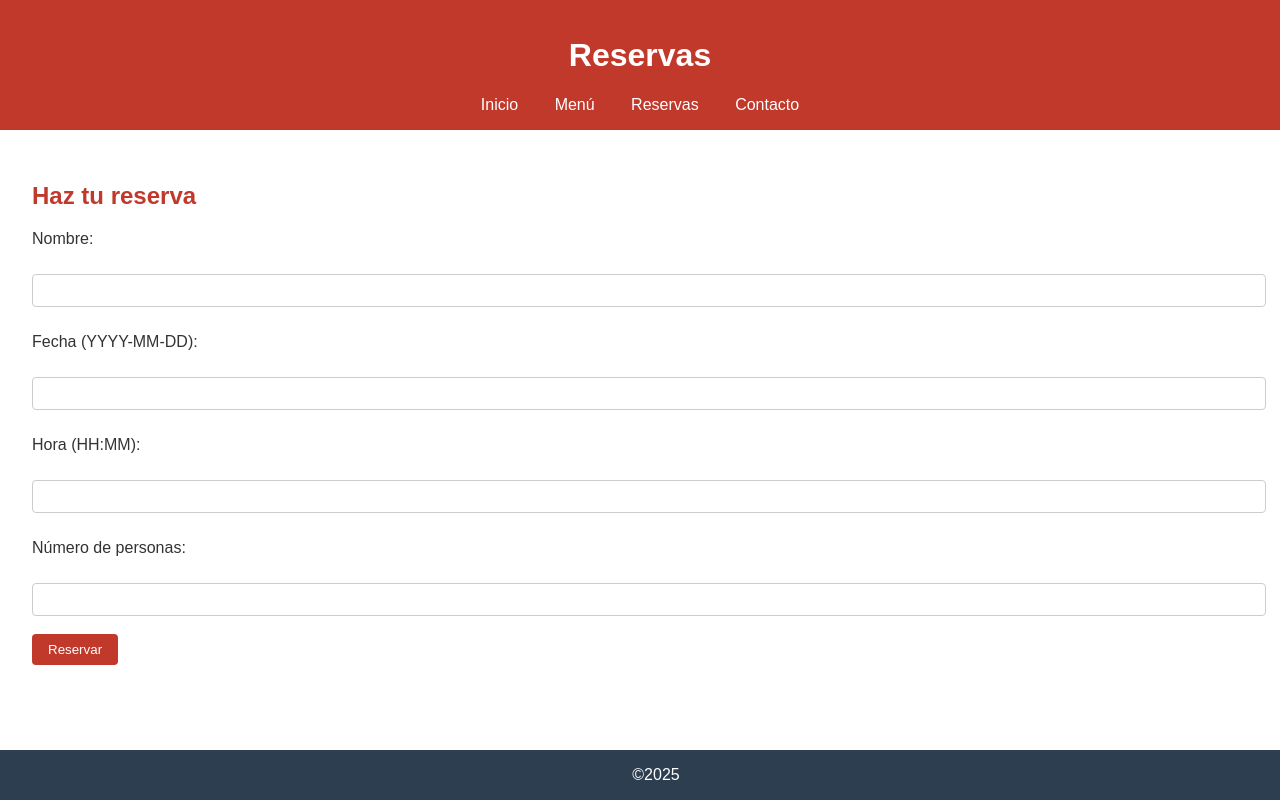
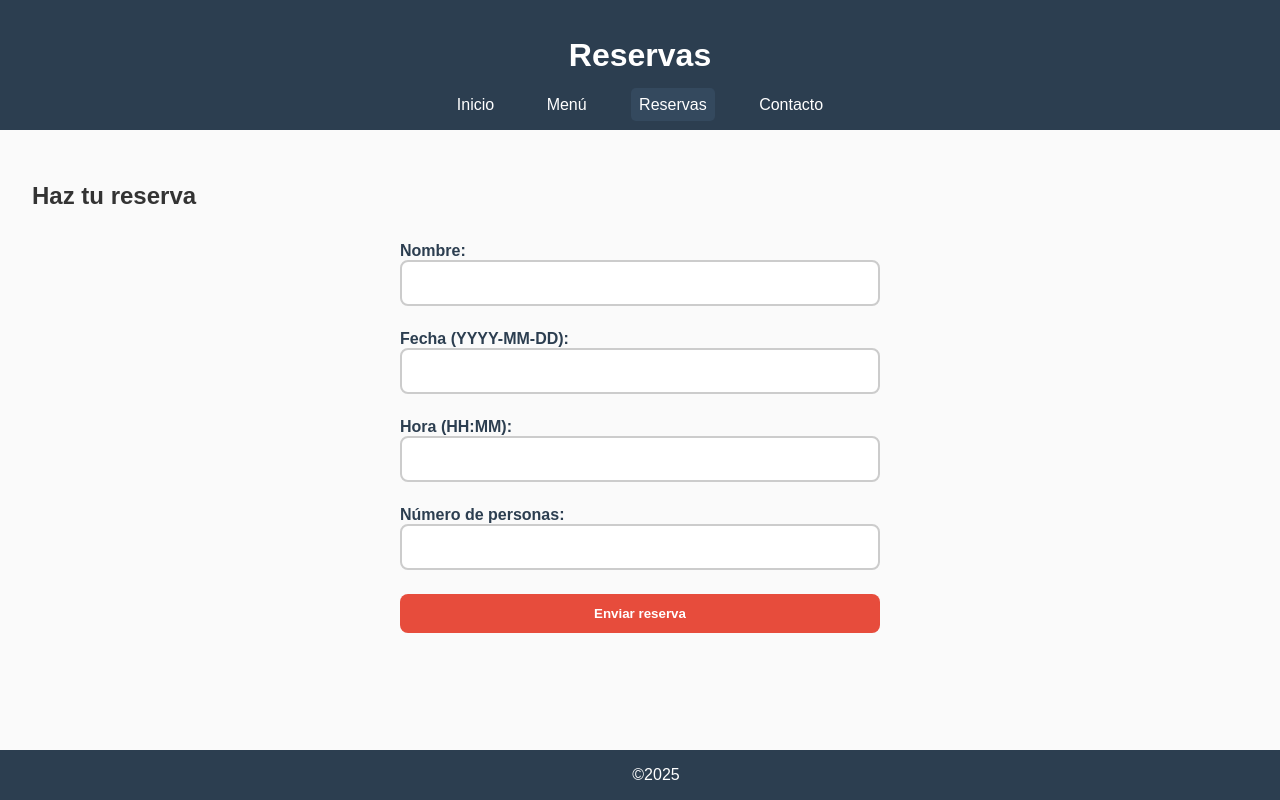
Before and after one commit to ernestoo-v/HoneyX, a PHP site: page /reservations.php in a window 1280 px wide. Run offline with PHP 8.4, Linux system fonts and the light colour scheme; data comes from the database, SQL or seed files in the repository; both versions use the stored data as it was after the commit.

Commit message:
web complete

```diff
--- a/web_test/assets/css/global.css
+++ b/web_test/assets/css/global.css
@@ -1,3 +1,19 @@
+
+
+/* Variables de color y espaciado */
+:root {
+  --primary: #2c3e50;
+  --accent: #e74c3c;
+  --form-accent: #868686;
+  --bg: #f7f9fa;
+  --card-bg: #fff;
+  --text-dark: #333;
+  --text-light: #666;
+  --radius: 12px;
+  --shadow: rgba(0,0,0,0.08);
+  --gap: 1rem;
+}
+
 /* ==== Global Header and Footer Styling ==== */
 body {
     font-family: Arial, sans-serif;
--- /dev/null
+++ b/web_test/assets/css/reservations_style.css
@@ -0,0 +1,46 @@
+/* ==== Formulario de Reservas Mejorado ==== */
+.reservations-form {
+    max-width: 480px;
+    margin: 2rem auto;
+    display: grid;
+    gap: 1.5rem; /* Espaciado claro entre campos */
+  }
+
+  .reservations-form label {
+    display: flex;
+    flex-direction: column;
+    font-weight: 600;
+    color: var(--primary);
+  }
+
+  .reservations-form input {
+    padding: 0.75rem 1rem;
+    border: 2px solid #ccc;
+    border-radius: 8px;
+    font-size: 1rem;
+    transition: border-color 0.3s ease, box-shadow 0.3s ease; /* Animación suave */
+  }
+
+  .reservations-form input:focus {
+    border-color: var(--form-accent);
+    box-shadow: 0 0 0 3px #ccc;/* Enfoque con sombra sutil */
+    outline: none;
+  }
+
+
+/* Botón de envío en reservas */
+.reservations-form button {
+    padding: 0.75rem 1.5rem;
+    background: var(--accent);
+    color: #fff;
+    font-weight: 600;
+    border: none;
+    border-radius: 8px;
+    cursor: pointer;
+    transition: background 0.3s, transform 0.2s;
+  }
+
+  .reservations-form button:hover {
+    background: var(--primary);
+    transform: translateY(-2px);
+  }
--- a/web_test/assets/css/style.css
+++ /dev/null
@@ -1,92 +0,0 @@
-body {
-    font-family: Arial, sans-serif;
-    margin: 0;
-    padding: 0;
-    color: #333;
-  }
-  header {
-    background: #c0392b;
-    color: #fff;
-    padding: 1rem;
-    text-align: center;
-  }
-  nav a {
-    color: #fff;
-    margin: 0 1rem;
-    text-decoration: none;
-  }
-  main {
-    padding: 2rem;
-  }
-  h2 {
-    color: #c0392b;
-  }
-  footer {
-    background: #2c3e50;
-    color: #fff;
-    text-align: center;
-    padding: 1rem;
-    position: fixed;
-    bottom: 0;
-    width: 100%;
-  }
-  form label {
-    display: block;
-    margin: 0.5rem 0;
-  }
-  form input,
-  form textarea {
-    width: 100%;
-    padding: 0.5rem;
-    border: 1px solid #ccc;
-    border-radius: 4px;
-  }
-  button {
-    background: #c0392b;
-    color: #fff;
-    padding: 0.5rem 1rem;
-    border: none;
-    border-radius: 4px;
-    cursor: pointer;
-  }
-  button:hover {
-    background: #e74c3c;
-  }
-
-
-  /* ==== HEADER ==== */
-.site-header {
-  background: var(--primary);
-  padding: 1rem 2rem;
-  display: flex;
-  align-items: center;
-  justify-content: space-between;
-  position: sticky;
-  top: 0;
-  z-index: 100;
-}
-
-.site-title {
-  color: #fff;
-  font-size: 1.75rem;
-  font-weight: bold;
-}
-
-.nav-bar {
-  display: flex;
-  gap: 1.5rem;
-}
-
-.nav-bar a {
-  color: #ddd;
-  text-decoration: none;
-  padding: 0.5rem 1rem;
-  border-radius: var(--radius);
-  transition: background 0.2s, color 0.2s;
-}
-
-.nav-bar a:hover,
-.nav-bar a.active {
-  background: var(--accent);
-  color: #fff;
-}
--- a/web_test/reservations.php
+++ b/web_test/reservations.php
@@ -6,7 +6,8 @@ require_once __DIR__ . '/config.php';
 <head>
   <meta charset="UTF-8">
   <title>Reservas</title>
-  <link rel="stylesheet" href="assets/css/style.css">
+  <link rel="stylesheet" href="assets/css/global.css">
+  <link rel="stylesheet" href="assets/css/reservations_style.css">
 </head>
 <body>
   <header>
@@ -14,7 +15,7 @@ require_once __DIR__ . '/config.php';
     <nav>
       <a href="index.php">Inicio</a>
       <a href="menu.php">Menú</a>
-      <a href="reservations.php">Reservas</a>
+      <a href="reservations.php" class="active">Reservas</a>
       <a href="contact.php">Contacto</a>
     </nav>
   </header>
@@ -22,49 +23,33 @@ require_once __DIR__ . '/config.php';
     <h2>Haz tu reserva</h2>
     <?php
       if ($_SERVER['REQUEST_METHOD'] === 'POST') {
-        // Vulnerabilidad intencionada: inyección SQL sin sanitizar
         $nombre   = $_POST['nombre'];
         $fecha    = $_POST['fecha'];
         $hora     = $_POST['hora'];
         $personas = $_POST['personas'];
-
-        // Aquí usamos PDO, no mysqli, así que cambiamos $conn->query por $pdo->exec()
         $sql = "INSERT INTO reservas (nombre, fecha, hora, personas) VALUES (
-          '$nombre',
-          '$fecha',
-          '$hora',
-          '$personas'
+          '$nombre', '$fecha', '$hora', '$personas'
         )";
-
         try {
           $pdo->exec($sql);
-          echo "<p>Reserva hecha para <strong>" . htmlspecialchars($nombre) .
-               "</strong> el <strong>" . htmlspecialchars($fecha) .
-               "</strong> a las <strong>" . htmlspecialchars($hora) .
-               "</strong> para <strong>" . htmlspecialchars($personas) .
-               "</strong> personas.</p>";
+          echo '<p class="reservation-message">Reserva hecha para <strong>'
+             . htmlspecialchars($nombre) . '</strong> el <strong>'
+             . htmlspecialchars($fecha) . '</strong> a las <strong>'
+             . htmlspecialchars($hora) . '</strong> para <strong>'
+             . htmlspecialchars($personas) . '</strong> personas.</p>';
         } catch (PDOException $e) {
-          echo "<p>Error: " . htmlspecialchars($e->getMessage()) . "</p>";
+          echo '<p class="reservation-message">Error: ' . htmlspecialchars($e->getMessage()) . '</p>';
         }
       }
     ?>
-    <form action="reservations.php" method="POST">
-      <label for="nombre">Nombre:</label><br>
-      <input type="text" id="nombre" name="nombre" required><br><br>
-
-      <label for="fecha">Fecha (YYYY-MM-DD):</label><br>
-      <input type="text" id="fecha" name="fecha" required><br><br>
-
-      <label for="hora">Hora (HH:MM):</label><br>
-      <input type="text" id="hora" name="hora" required><br><br>
-
-      <label for="personas">Número de personas:</label><br>
-      <input type="number" id="personas" name="personas" required><br><br>
-
-      <button type="submit">Reservar</button>
+    <form class="reservations-form" action="reservations.php" method="POST">
+      <label for="nombre">Nombre:<input type="text" id="nombre" name="nombre" required></label>
+      <label for="fecha">Fecha (YYYY-MM-DD):<input type="text" id="fecha" name="fecha" required></label>
+      <label for="hora">Hora (HH:MM):<input type="text" id="hora" name="hora" required></label>
+      <label for="personas">Número de personas:<input type="number" id="personas" name="personas" required></label>
+      <button type="submit">Enviar reserva</button>
     </form>
   </main>
   <footer>&copy;<?= date('Y') ?></footer>
-  <script src="assets/js/script.js"></script>
 </body>
 </html>
```
Also changed, not shown: web_test/assets/css/contact_style.css (added, +62 -0 lines), web_test/assets/css/index_style.css (added, +17 -0 lines), web_test/assets/css/menu_style.css (+0 -13 lines), web_test/contact.php (+6 -5 lines), web_test/menu.php (+6 -13 lines), web_test/reservas.db.
